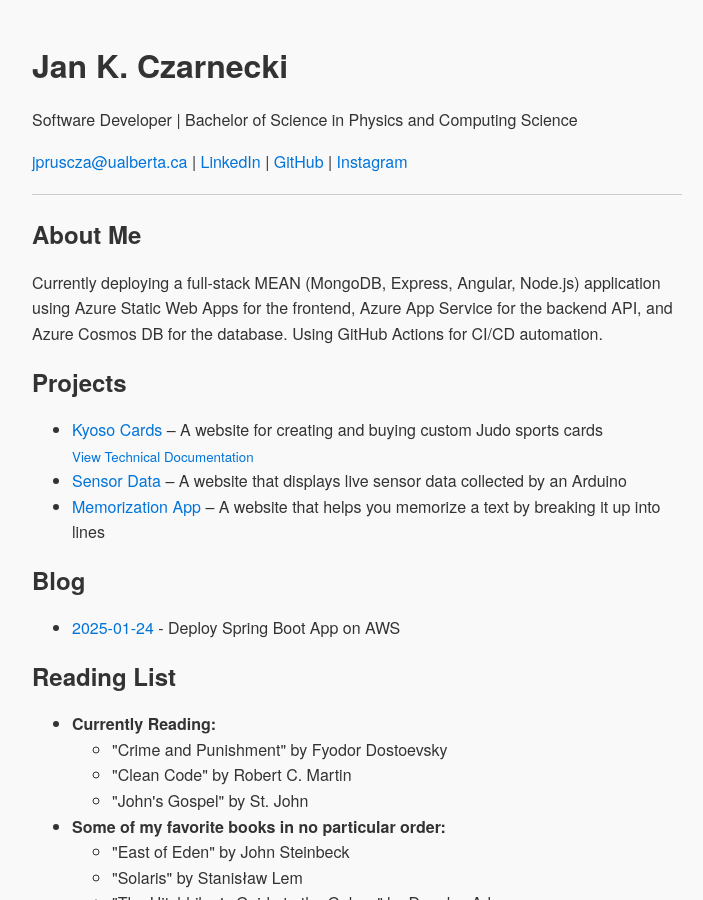
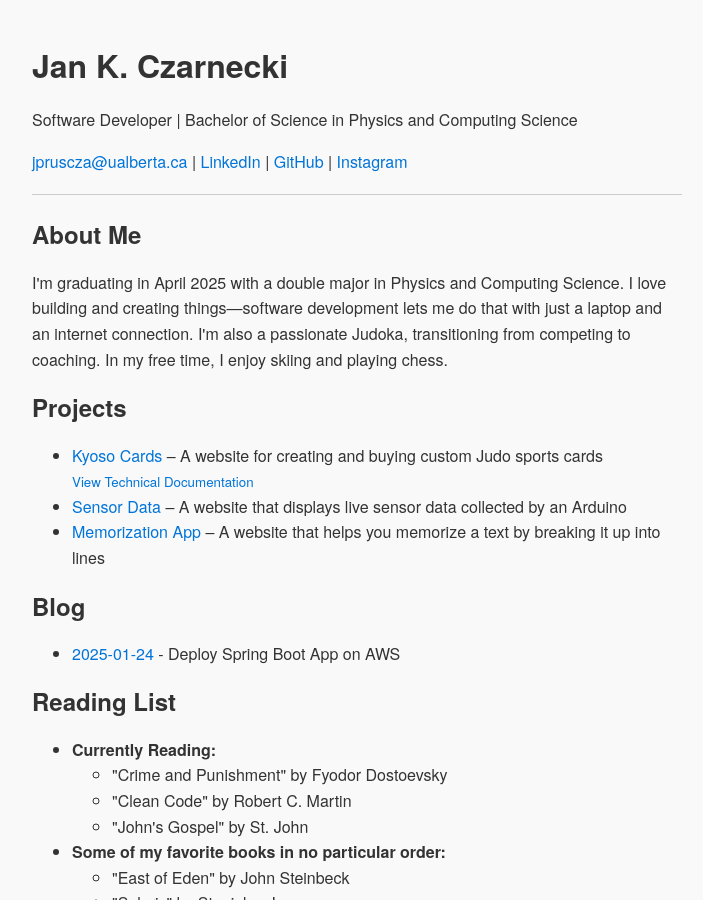
Before and after one commit to janpc01/janpc01.github.io, a Jekyll site: the page built from index.html, in a window 1280 px wide and 900 px high. Shown: the whole window, without its empty margins (283-986 px from the left). Built offline with Jekyll 4.4.1, drawn with Linux system fonts in a browser that asks for light colours; some web fonts are replaced.

Commit message:
Update index.html

```diff
--- a/index.html
+++ b/index.html
@@ -61,7 +61,7 @@ title: "Jan K. Czarnecki"
 
 <div class="content">
     <h2>About Me</h2>
-    <p>Currently deploying a full-stack MEAN (MongoDB, Express, Angular, Node.js) application using Azure Static Web Apps for the frontend, Azure App Service for the backend API, and Azure Cosmos DB for the database. Using GitHub Actions for CI/CD automation.</p>
+    <p>I'm graduating in April 2025 with a double major in Physics and Computing Science. I love building and creating things—software development lets me do that with just a laptop and an internet connection. I'm also a passionate Judoka, transitioning from competing to coaching. In my free time, I enjoy skiing and playing chess.</p>
 
     <h2>Projects</h2>
     <ul>
```
